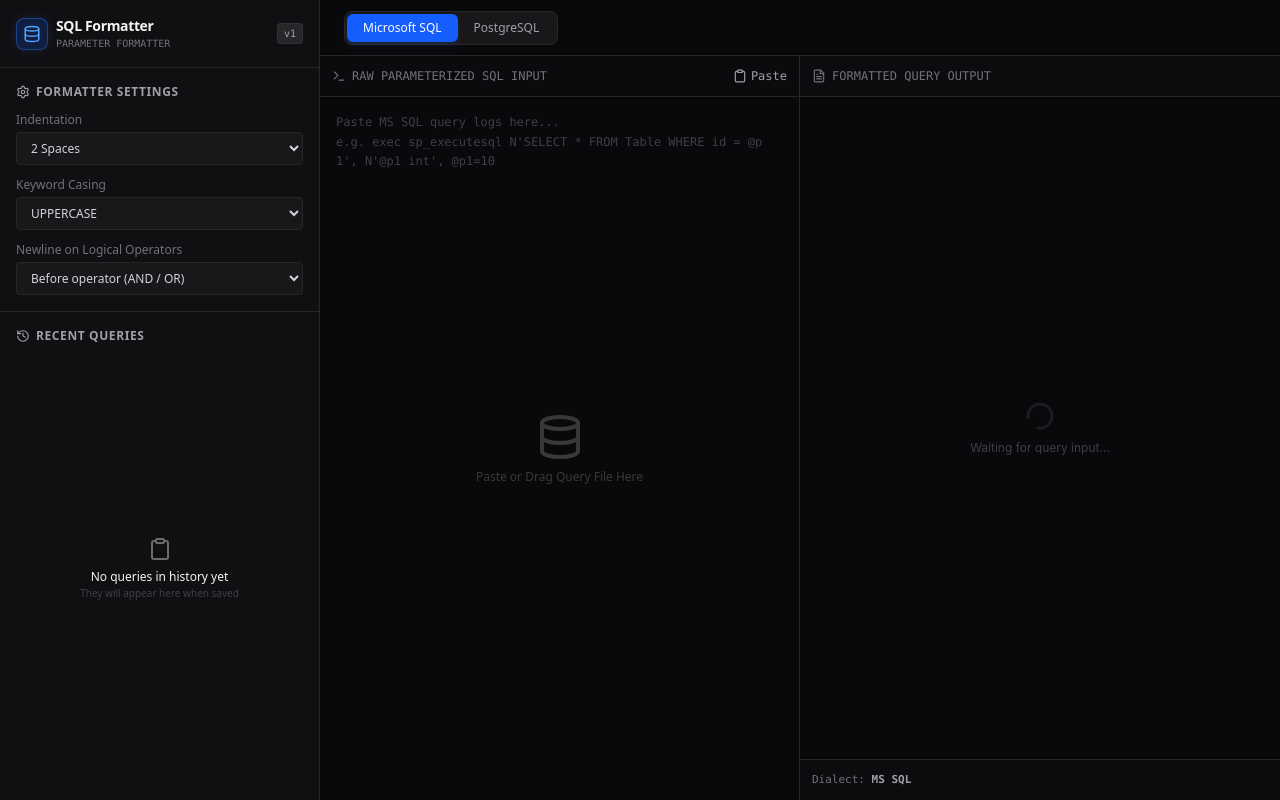
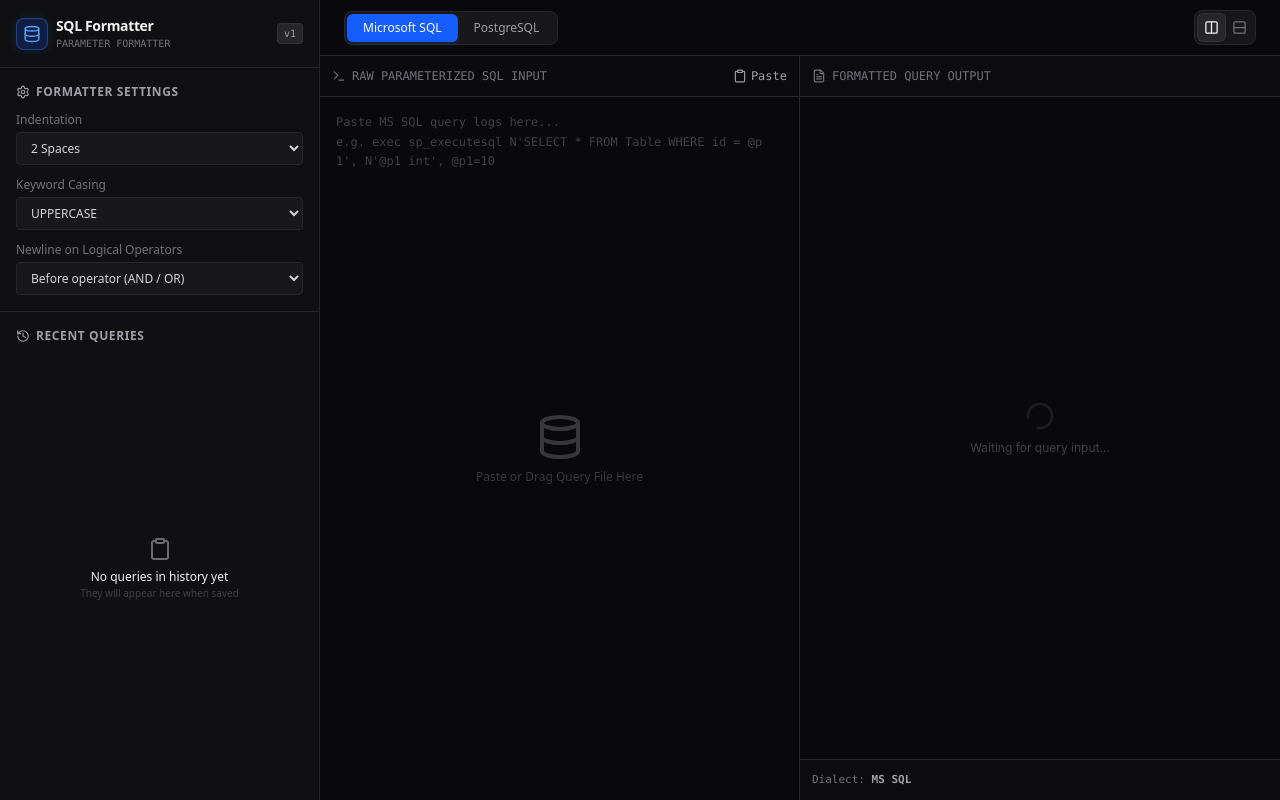
Before and after one commit to vlevshits/SqlFormatter, a React (Vite) app: page / in a window 1280 px wide. Built offline with nearby package versions, Linux system fonts and the light colour scheme; the HTML template or start-up script is replaced by a standard one.

Commit message:
feat: add toggle for vertical and horizontal panel layout orientation

```diff
--- a/src/App.tsx
+++ b/src/App.tsx
@@ -1,5 +1,5 @@
 import { useState, useEffect, useRef } from "react";
-import { Database } from "lucide-react";
+import { Database, Columns, Rows } from "lucide-react";
 import { formatAndSubstituteQuery, FormatConfig, ParseResult } from "./utils/sqlParser";
 import { invoke } from "@tauri-apps/api/core";
 import { useQueryHistory, HistoryItem } from "./hooks/useQueryHistory";
@@ -12,6 +12,7 @@ import { Toast } from "./components/Toast";
 
 function App() {
   const [dialect, setDialect] = useState<"mssql" | "postgres">("mssql");
+  const [panelOrientation, setPanelOrientation] = useState<"vertical" | "horizontal">("vertical");
   const [inputSql, setInputSql] = useState("");
   const [config, setConfig] = useState<FormatConfig>({
     tabWidth: 2,
@@ -433,10 +434,38 @@ function App() {
               PostgreSQL
             </button>
           </div>
+
+          {/* Panel Orientation Switcher */}
+          <div className="flex bg-zinc-900 p-0.5 rounded-lg border border-zinc-800">
+            <button
+              onClick={() => setPanelOrientation("vertical")}
+              className={`p-1.5 rounded-md transition-all cursor-pointer flex items-center justify-center ${
+                panelOrientation === "vertical"
+                  ? "bg-zinc-800 text-zinc-100 border border-zinc-700/50 shadow-sm"
+                  : "text-zinc-500 hover:text-zinc-300"
+              }`}
+              title="Side-by-Side (Columns)"
+            >
+              <Columns size={15} />
+            </button>
+            <button
+              onClick={() => setPanelOrientation("horizontal")}
+              className={`p-1.5 rounded-md transition-all cursor-pointer flex items-center justify-center ${
+                panelOrientation === "horizontal"
+                  ? "bg-zinc-800 text-zinc-100 border border-zinc-700/50 shadow-sm"
+                  : "text-zinc-500 hover:text-zinc-300"
+              }`}
+              title="Top-and-Bottom (Rows)"
+            >
+              <Rows size={15} />
+            </button>
+          </div>
         </header>
 
         {/* Split pane for raw query and formatted result */}
-        <section className="flex-1 flex overflow-hidden min-h-0 min-w-0">
+        <section className={`flex-1 flex overflow-hidden min-h-0 min-w-0 ${
+          panelOrientation === "vertical" ? "flex-row" : "flex-col"
+        }`}>
 
           {/* Raw SQL Editor */}
           <RawSqlEditor
@@ -448,6 +477,7 @@ function App() {
             onPasteClick={handlePasteClick}
             renderHighlightedSql={renderHighlightedSql}
             triggerToast={triggerToast}
+            panelOrientation={panelOrientation}
           />
 
           {/* Formatted SQL Viewer */}
--- a/src/components/FormattedSqlViewer.tsx
+++ b/src/components/FormattedSqlViewer.tsx
@@ -34,7 +34,7 @@ export const FormattedSqlViewer: React.FC<FormattedSqlViewerProps> = ({
   stats,
 }) => {
   return (
-    <div className="flex-1 basis-1/2 flex flex-col h-full min-w-0 bg-zinc-900/10">
+    <div className="flex-1 basis-1/2 flex flex-col min-w-0 min-h-0 bg-zinc-900/10">
       <div className="p-3 bg-zinc-900/20 border-b border-zinc-800 flex items-center justify-between text-xs text-zinc-500 uppercase font-mono">
         <div className="flex items-center gap-1.5">
           <FileText size={14} />
--- a/src/components/RawSqlEditor.tsx
+++ b/src/components/RawSqlEditor.tsx
@@ -10,6 +10,7 @@ interface RawSqlEditorProps {
   onPasteClick: () => void;
   renderHighlightedSql: (sql: string, substitute: boolean) => React.ReactNode;
   triggerToast: (msg: string) => void;
+  panelOrientation?: "vertical" | "horizontal";
 }
 
 export const RawSqlEditor: React.FC<RawSqlEditorProps> = ({
@@ -21,9 +22,12 @@ export const RawSqlEditor: React.FC<RawSqlEditorProps> = ({
   onPasteClick,
   renderHighlightedSql,
   triggerToast,
+  panelOrientation = "vertical",
 }) => {
   return (
-    <div className="flex-1 basis-1/2 border-r border-zinc-800 flex flex-col h-full min-w-0">
+    <div className={`flex-1 basis-1/2 flex flex-col min-w-0 min-h-0 ${
+      panelOrientation === "vertical" ? "border-r border-zinc-800" : "border-b border-zinc-800"
+    }`}>
       <div className="p-3 bg-zinc-900/20 border-b border-zinc-800 flex items-center justify-between text-xs text-zinc-500 uppercase font-mono">
         <div className="flex items-center gap-1.5">
           <Terminal size={14} />
```
